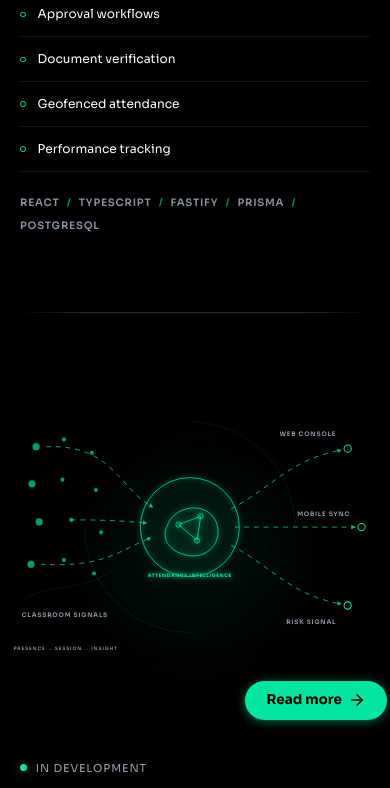
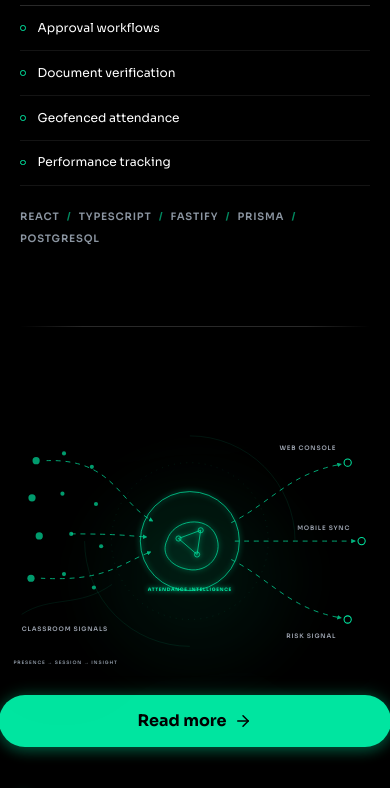
Before and after one commit to Nabil-00/my-portfolio, a React (Vite) app: page / in a window 390 px wide. Shown: the part 2319-3107 px from the top of the page. Built offline with nearby package versions, Linux system fonts and the light colour scheme.

Commit message:
Redesign mobile Read more as full-width CTA bar

```diff
--- a/src/index.css
+++ b/src/index.css
@@ -891,13 +891,17 @@ button:disabled {
 @media (max-width: 639px) {
   .project-visual-cta {
     margin-top: 1.25rem;
-    padding-inline: 4px;
+    padding-inline: 0;
+  }
+  .project-feature--reverse .project-visual-cta {
+    justify-content: stretch;
   }
   .project-visual-cta .btn-primary {
-    padding: 9px 21px;
-    font-size: 0.85rem;
-    gap: 6px;
-    box-shadow: 0 0 12px 0 var(--accent-glow), 0 3px 10px 0 var(--accent-glow);
+    width: 100%;
+    padding: 14px 20px;
+    font-size: 1rem;
+    gap: 8px;
+    box-shadow: 0 0 18px 0 var(--accent-glow), 0 4px 14px 0 var(--accent-glow);
   }
 }
 
```
Also changed, not shown: public/llms.txt, 1 other file (tests, documents, lock files or other folders).
